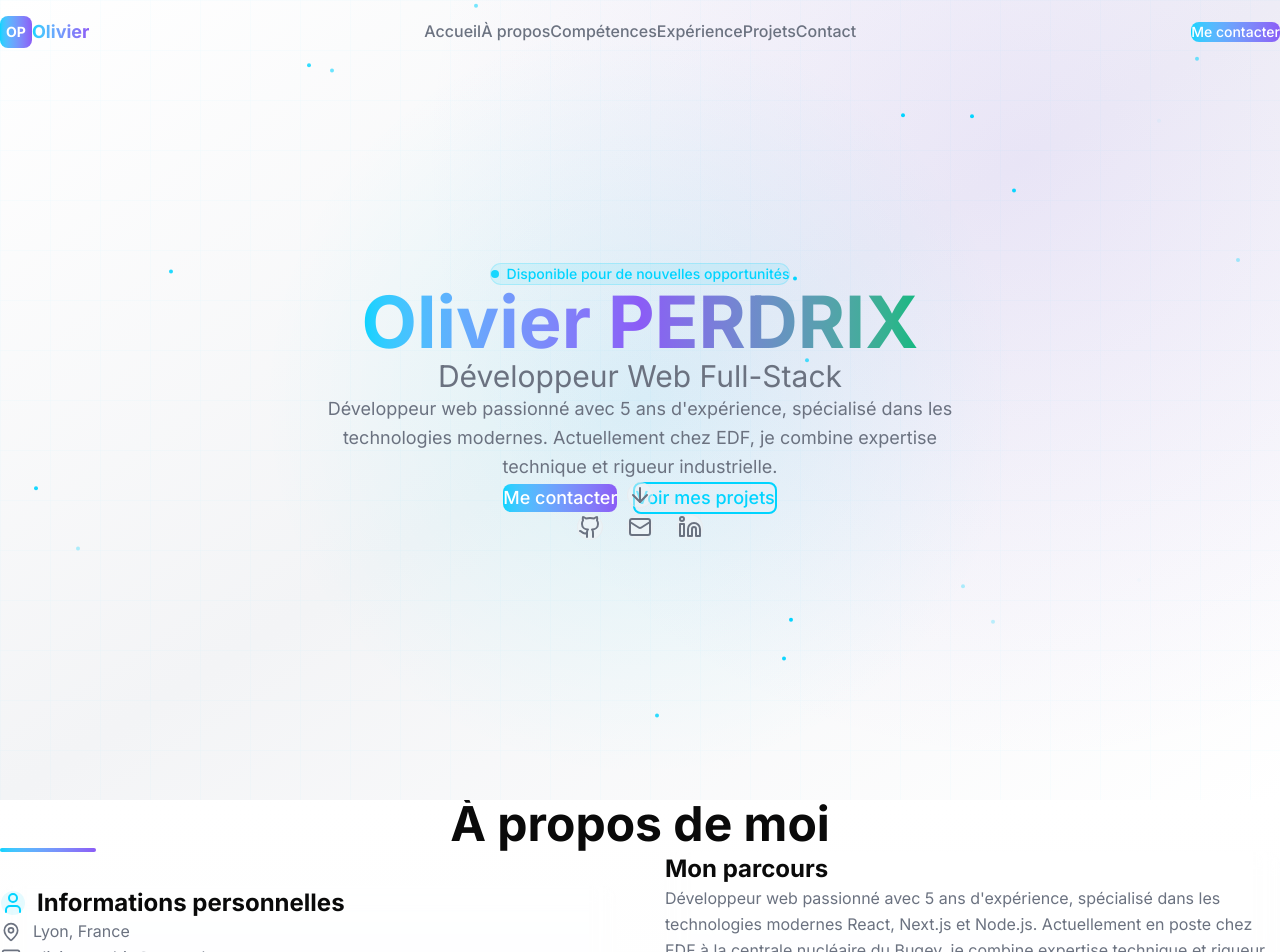
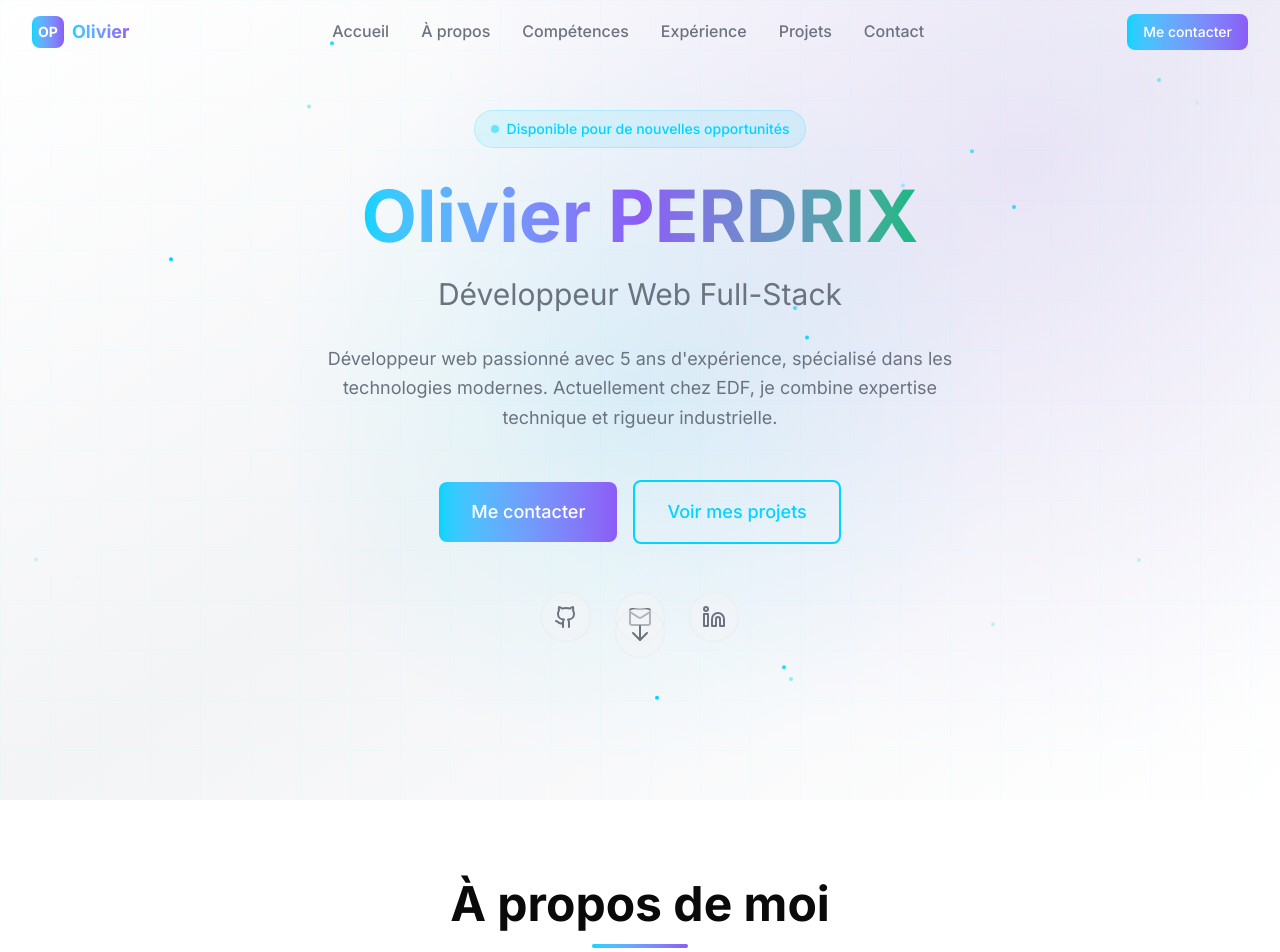
Before and after one commit to operdrix/portfolio, a Next.js app: page / in a window 1280 px wide. Shown: the top 952 px of the page. Built offline with nearby package versions, Linux system fonts and the light colour scheme.

Commit message:
refactor: clean up global styles and remove unused animations

```diff
--- a/src/app/globals.css
+++ b/src/app/globals.css
@@ -53,8 +53,6 @@
 /* Styles de base */
 * {
   box-sizing: border-box;
-  padding: 0;
-  margin: 0;
 }
 
 html {
@@ -68,12 +66,8 @@ body {
   line-height: 1.6;
   overflow-x: hidden;
   min-height: 100vh;
-}
-
-main {
-  width: 100%;
-  max-width: 100vw;
-  overflow-x: hidden;
+  margin: 0;
+  padding: 0;
 }
 
 /* Scrollbar personnalisée */
@@ -92,51 +86,6 @@ main {
 
 ::-webkit-scrollbar-thumb:hover {
   background: var(--primary-dark);
-}
-
-/* Animations globales */
-@keyframes fadeInUp {
-  from {
-    opacity: 0;
-    transform: translateY(30px);
-  }
-  to {
-    opacity: 1;
-    transform: translateY(0);
-  }
-}
-
-@keyframes glow {
-  0%,
-  100% {
-    box-shadow: 0 0 20px rgba(0, 212, 255, 0.3);
-  }
-  50% {
-    box-shadow: 0 0 30px rgba(0, 212, 255, 0.6);
-  }
-}
-
-@keyframes float {
-  0%,
-  100% {
-    transform: translateY(0px);
-  }
-  50% {
-    transform: translateY(-10px);
-  }
-}
-
-/* Classes utilitaires */
-.animate-fade-in-up {
-  animation: fadeInUp 0.6s ease-out;
-}
-
-.animate-glow {
-  animation: glow 2s ease-in-out infinite;
-}
-
-.animate-float {
-  animation: float 3s ease-in-out infinite;
 }
 
 /* Effets de glassmorphism */
```
